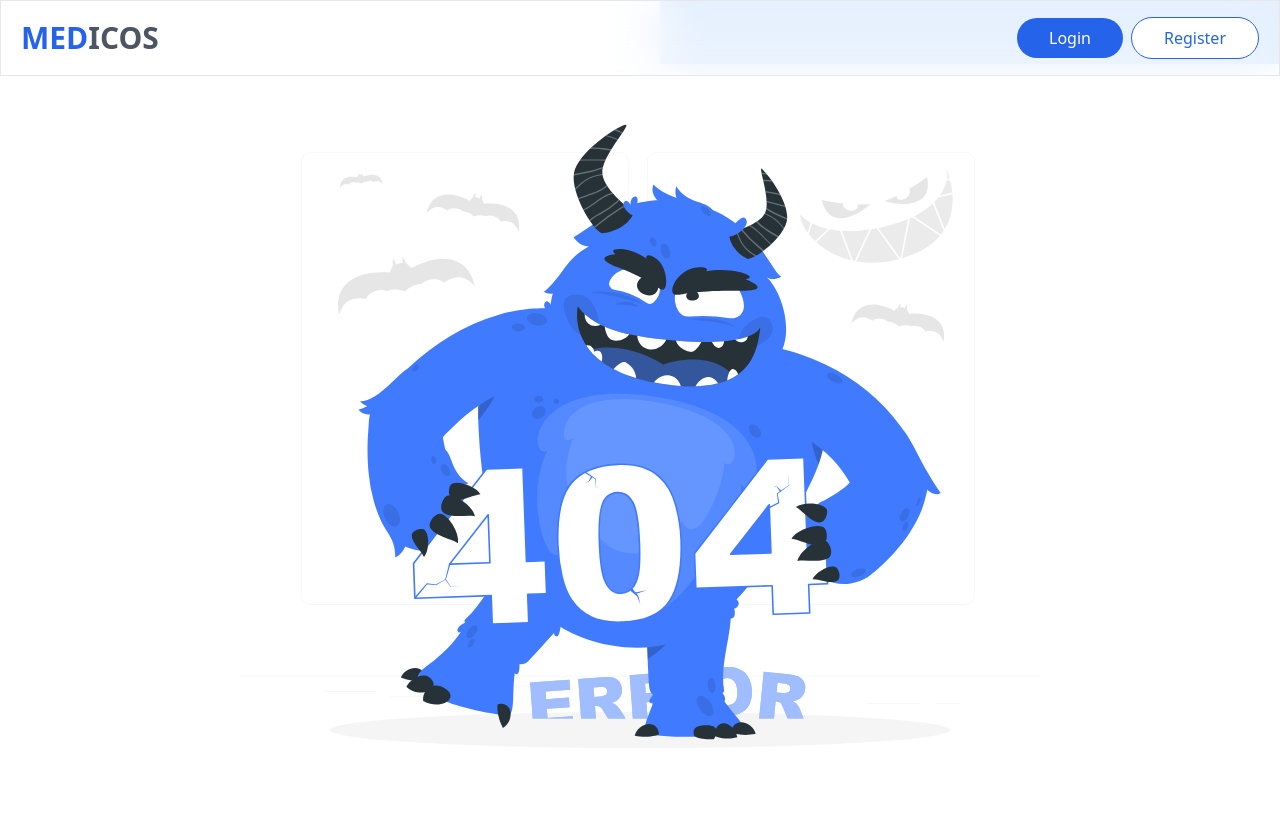
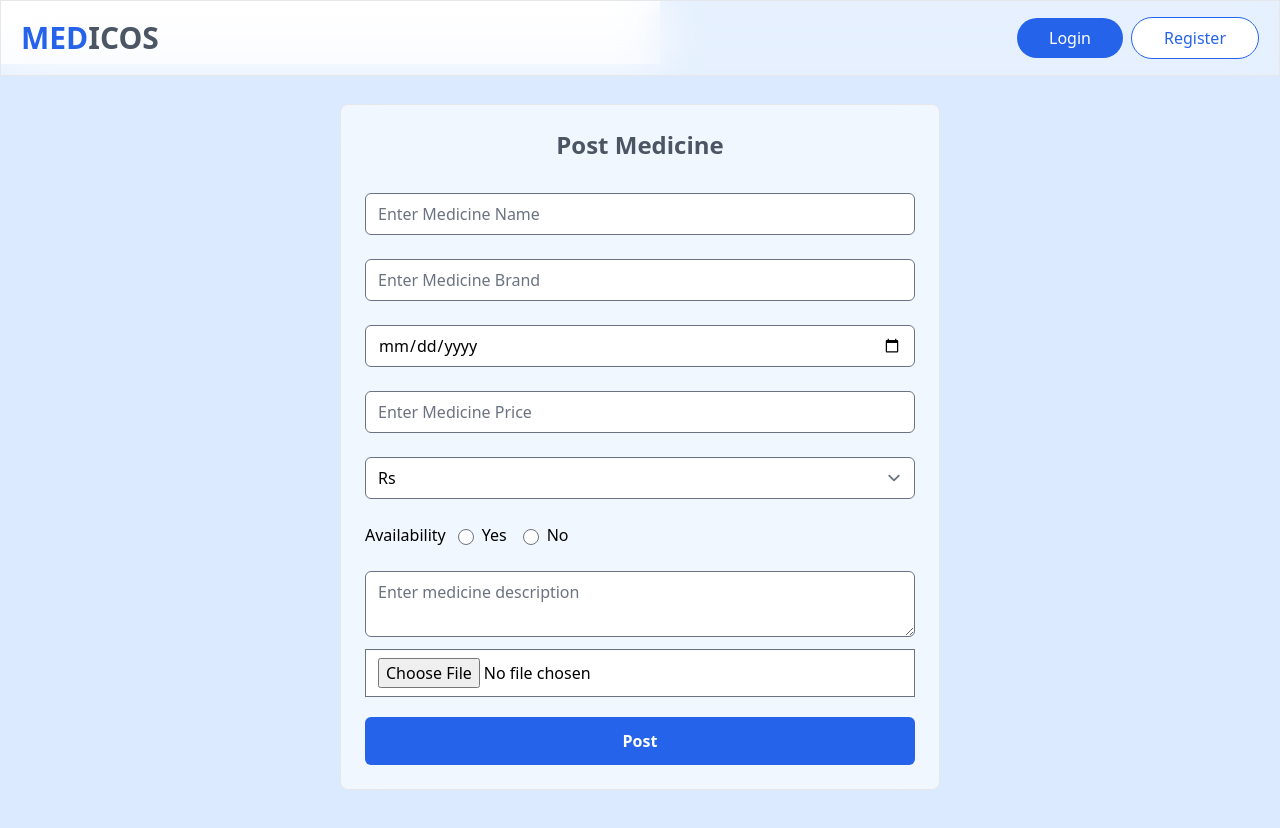
Before and after one commit to neeraj15022001/medicosfrontend, a React (Create React App) app: page /admin in a window 1280 px wide. Shown: the top 828 px of the page. Built offline with nearby package versions, Linux system fonts and the light colour scheme.

Commit message:
admin page ui done

```diff
--- a/public/index.html
+++ b/public/index.html
@@ -11,6 +11,7 @@
     />
     <link rel="apple-touch-icon" href="%PUBLIC_URL%/logo192.png" />
     <script src="https://cdn.tailwindcss.com"></script>
+    <script src="https://cdn.tailwindcss.com?plugins=forms"></script>
     <!--
       manifest.json provides metadata used when your web app is installed on a
       user's mobile device or desktop. See https://developers.google.com/web/fundamentals/web-app-manifest/
--- a/src/App.js
+++ b/src/App.js
@@ -6,6 +6,8 @@ import Home from "./Components/Pages/Home/Home";
 import Login from "./Components/Pages/Login/Login";
 import Register from "./Components/Pages/Register/Register";
 import NotFound from "./Components/Pages/404/NotFound";
+import Admin from "./Components/Pages/Admin/Admin";
+import Directory from "./Components/Pages/Directory/Directory";
 
 function App() {
     return (
@@ -17,6 +19,8 @@ function App() {
                         <Route path={"/"} exact={true} element={<Home/>}/>
                         <Route path={"/login"} element={<Login/>}/>
                         <Route path={"/register"} element={<Register/>}/>
+                        <Route path={"/admin"} element={<Admin />} />
+                        <Route path={"/directory"} element={<Directory />} />
                         <Route path={"*"} element={<NotFound/>}/>
                     </Routes>
                 </BrowserRouter>
--- /dev/null
+++ b/src/Components/Pages/Admin/Admin.jsx
@@ -0,0 +1,39 @@
+import React from 'react';
+
+function Admin() {
+    return (
+        <section className={"min-h-screen p-10 flex items-start justify-center bg-blue-100"}>
+            <div
+                className={"w-1/2 border p-6 rounded-lg bg-white backdrop-filter backdrop-blur-xl bg-opacity-60 border border-gray-200"}>
+                <h1 className={"text-center capitalize font-bold text-gray-600 text-2xl mb-5"}>post medicine</h1>
+                <form className={"flex flex-col"}>
+                    <input type="text" name="name" className={"form-input my-3 rounded-md"}
+                           placeholder={"Enter Medicine Name"}/>
+                    <input type="text" name="brand" className={"form-input my-3 rounded-md"}
+                           placeholder={"Enter Medicine Brand"}/>
+                    <input type="date" name="expiry" className={"form-input my-3 rounded-md"}
+                           placeholder={"Enter Medicine Expiry"}/>
+                    <input type="number" name="price" className={"form-input my-3 rounded-md"}
+                           placeholder={"Enter Medicine Price"}/>
+                    <select name="currency" className={"form-select my-3 rounded-md"} placeholder={"Select Currency"}>
+                        <option value="Rs">Rs</option>
+                    </select>
+                    <div className={"my-3"}>
+                        <label className={"mr-3"}>Availability</label>
+                        <input type="radio" name="availability" className={"form-radio mr-2"} id={"availability-yes"}/>
+                        <label htmlFor="availability-yes" className={"mr-4"}>Yes</label>
+                        <input type="radio" name="availability" className={"form-radio mr-2"} id={"availability-no"}/>
+                        <label htmlFor="availability-no">No</label>
+                    </div>
+                    <textarea name="description" className={"form-textarea my-3 rounded-md"}
+                              placeholder={"Enter medicine description"}></textarea>
+                    <input type="file" className={"form-input"} name="image"/>
+                    <input type="submit" value="Post"
+                           className={"bg-blue-600 hover:bg-blue-700 py-3 px-5 mt-5 rounded-md text-white capitalize font-bold"}/>
+                </form>
+            </div>
+        </section>
+    );
+}
+
+export default Admin;
--- /dev/null
+++ b/src/Components/Pages/Directory/Directory.jsx
@@ -0,0 +1,11 @@
+import React from 'react';
+
+function Directory() {
+    return (
+        <section className={"p-5"}>
+            <h1>Directory</h1>
+        </section>
+    );
+}
+
+export default Directory;
--- a/src/Components/Pages/Home/Home.jsx
+++ b/src/Components/Pages/Home/Home.jsx
@@ -1,5 +1,6 @@
 import React from 'react';
 import home from "../../../assets/home.svg"
+import {Link} from "react-router-dom";
 
 function Home() {
     return (
@@ -8,6 +9,12 @@ function Home() {
                 <h1 className={"text-gray-600 font-black text-8xl capitalize"}>Medicines</h1>
                 <p className={"text-gray-600 font-black text-8xl capitalize"}>Directory</p>
                 <p className={"text-6xl text-blue-600 align-top font-black mt-6 capitalize"}>in your pocket</p>
+                <Link to={"/directory"}>
+                    <button
+                        className={"bg-white transition hover:bg-blue-600 hover:text-white border border-blue-600 w-32 py-3 text-blue-600 rounded-md font-bold mt-10"}>Get
+                        Started
+                    </button>
+                </Link>
             </section>
             <section className={"flex-1 flex items-center justify-center"}>
                 <img src={home} alt="home" className={"w-full"}/>
```
